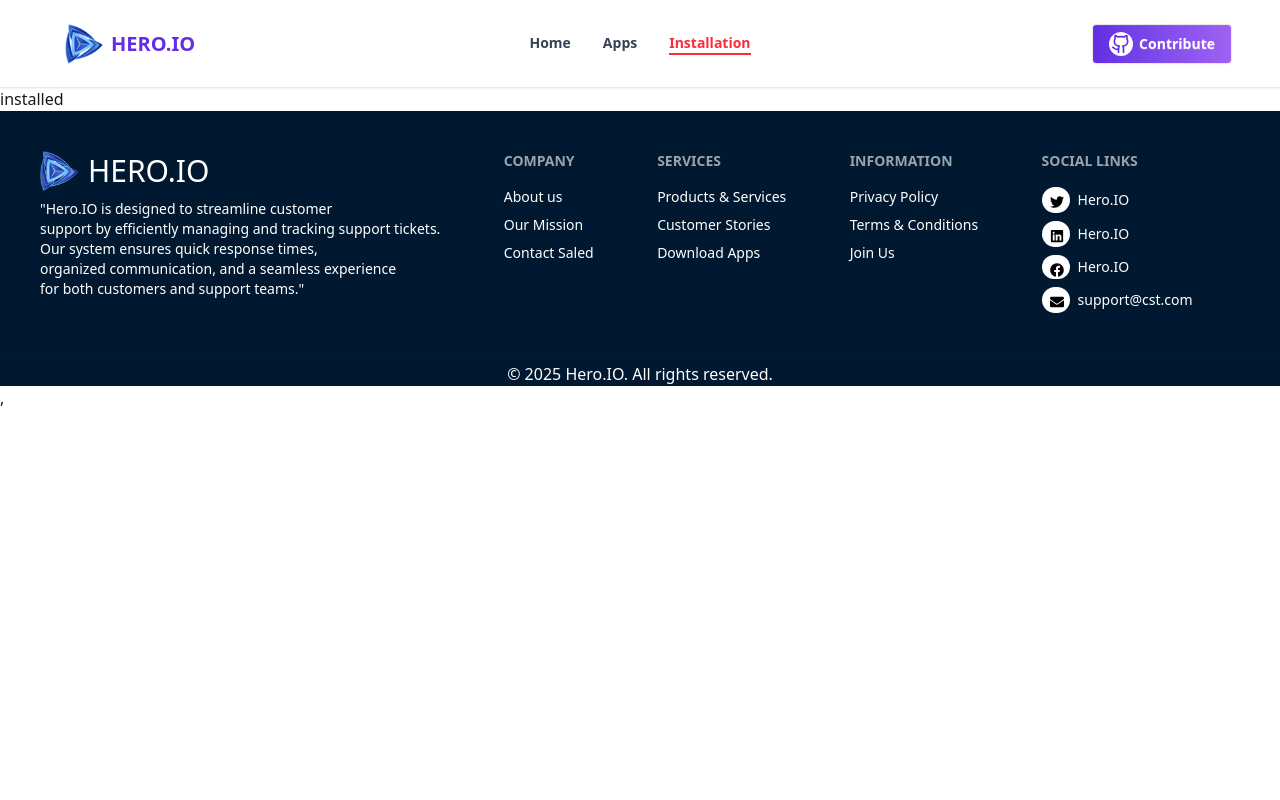
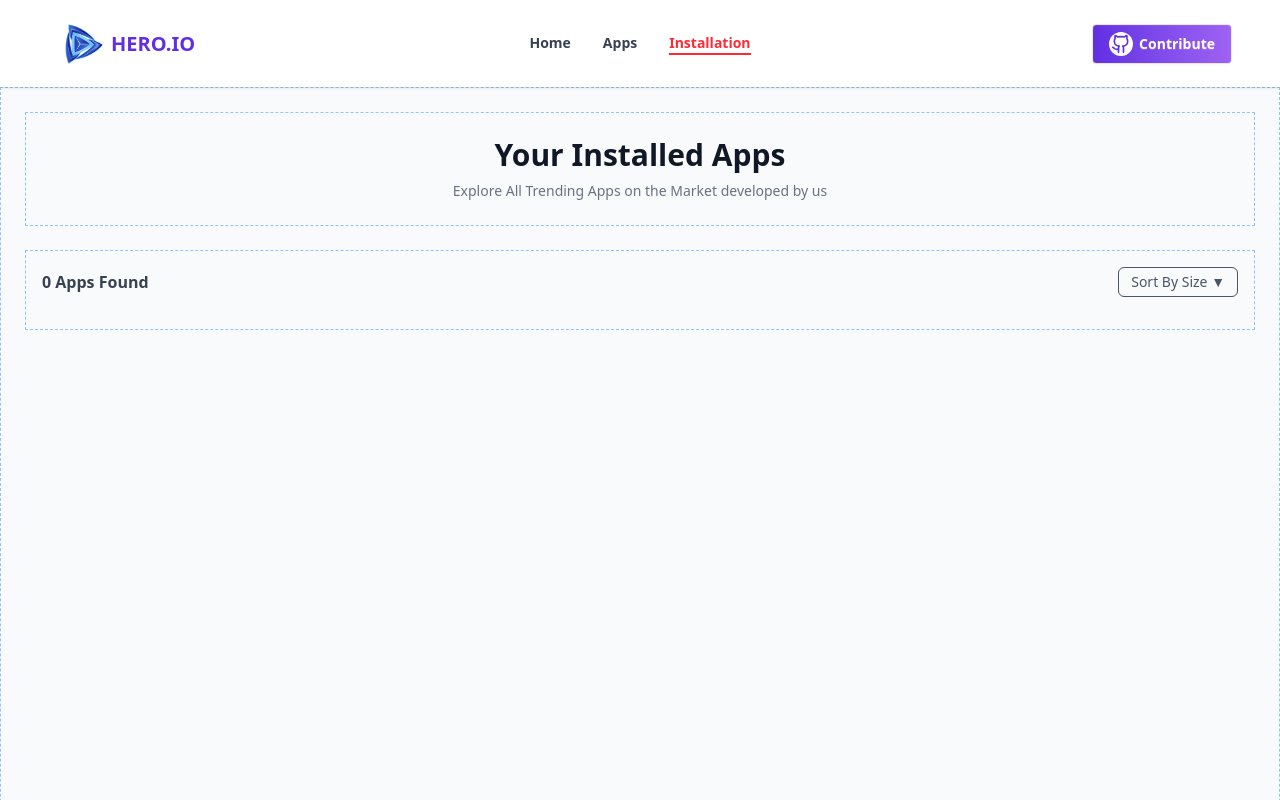
Before and after one commit to sarwarx369/hero-apps-react-router, a React (Vite) app: page /installation in a window 1280 px wide. Shown: the top 800 px of the page. Built offline with nearby package versions, Linux system fonts and the light colour scheme.

Commit message:
installed apps design done

```diff
--- a/package.json
+++ b/package.json
@@ -16,6 +16,7 @@
     "react-dom": "^19.1.1",
     "react-icons": "^5.5.0",
     "react-router": "^7.9.3",
+    "react-toastify": "^11.0.5",
     "recharts": "^3.2.1",
     "tailwindcss": "^4.1.14"
   },
--- a/src/assets/components/AppDeatails.jsx
+++ b/src/assets/components/AppDeatails.jsx
@@ -1,6 +1,7 @@
 import { useState } from "react";
 import { useLoaderData, useParams } from "react-router";
 import Barchart from "./Barchart";
+import { ToastContainer, toast } from "react-toastify";
 
 const AppDetails = () => {
   // ✅ Proper state naming
@@ -9,6 +10,7 @@ const AppDetails = () => {
   // ✅ Button handler
   const handleClick = () => {
     setInstall(true);
+    toast("installed succesfully");
   };
 
   // ✅ Loader data & params
@@ -36,8 +38,6 @@ const AppDetails = () => {
     companyName,
     ratingAvg,
   } = singleApp;
-
-  console.log("Install state:", install);
 
   return (
     <div className="max-w-4xl mx-auto rounded-xl p-6 space-y-6">
@@ -111,7 +111,7 @@ const AppDetails = () => {
 
       {/* ---------- Ratings Section ---------- */}
 
-      <Barchart appId={appId}></Barchart>
+      <Barchart appId={appId} allApps={allApps}></Barchart>
 
       <hr />
 
@@ -120,6 +120,7 @@ const AppDetails = () => {
         <h2 className="font-semibold mb-2">Description</h2>
         <p className="text-gray-700 leading-relaxed text-sm">{description}</p>
       </div>
+      <ToastContainer />
     </div>
   );
 };
--- a/src/assets/components/Header.jsx
+++ b/src/assets/components/Header.jsx
@@ -43,7 +43,7 @@ const Header = () => {
   return (
     <div className="navbar bg-base-100 shadow-sm ">
       <div className="navbar-start ml-10">
-        <div className="dropdown">
+        <div className="dropdown block md:hidden">
           <div tabIndex={0} role="button" className="btn btn-ghost lg:hidden">
             <svg
               xmlns="http://www.w3.org/2000/svg"
@@ -76,7 +76,7 @@ const Header = () => {
           </p>
         </NavLink>
       </div>
-      <div className="navbar-center hidden lg:flex">
+      <div className="navbar-center hidden md:flex">
         <ul className="menu menu-horizontal px-1">{links}</ul>
       </div>
       <div className="navbar-end mr-10">
--- a/src/assets/components/InstalledApps.jsx
+++ b/src/assets/components/InstalledApps.jsx
@@ -1,7 +1,65 @@
 import React from "react";
 
 const InstalledApps = () => {
-  return <div>installed</div>;
+  const apps = [];
+  return (
+    <div className="bg-gray-50 min-h-screen border border-dashed border-blue-300 p-6">
+      {/* Header */}
+      <div className="border border-dashed border-blue-300 text-center p-6 mb-6">
+        <h1 className="text-3xl font-bold text-gray-900 mb-2">
+          Your Installed Apps
+        </h1>
+        <p className="text-gray-500 text-sm">
+          Explore All Trending Apps on the Market developed by us
+        </p>
+      </div>
+
+      {/* Content */}
+      <div className="border border-dashed border-blue-300 p-4">
+        <div className="flex justify-between items-center mb-4">
+          <p className="font-semibold text-gray-700">
+            {apps.length} Apps Found
+          </p>
+          <button className="text-gray-600 text-sm border px-3 py-1 rounded-md hover:bg-gray-100">
+            Sort By Size ▼
+          </button>
+        </div>
+
+        {/* App List */}
+        <div className="space-y-4">
+          {apps.map((app) => (
+            <div
+              key={app.id}
+              className="flex justify-between items-center bg-white border rounded-lg shadow-sm p-4"
+            >
+              <div className="flex items-center gap-4">
+                <div className="w-14 h-14 bg-gray-200 rounded-md border"></div>
+                <div>
+                  <h2 className="text-gray-800 font-semibold text-sm">
+                    {app.name}
+                  </h2>
+                  <div className="flex items-center gap-3 text-gray-500 text-sm mt-1">
+                    <span className="flex items-center gap-1">
+                      <span className="text-green-600 text-lg">⬇</span>
+                      {app.downloads}
+                    </span>
+                    <span className="flex items-center gap-1">
+                      <span className="text-orange-500 text-lg">★</span>
+                      {app.rating}
+                    </span>
+                    <span>{app.size}</span>
+                  </div>
+                </div>
+              </div>
+              <button className="bg-green-500 hover:bg-green-600 text-white text-sm font-medium px-4 py-2 rounded">
+                Uninstall
+              </button>
+            </div>
+          ))}
+        </div>
+      </div>
+    </div>
+  );
 };
 
 export default InstalledApps;
```
Also changed, not shown: 1 other file (tests, documents, lock files or other folders).
